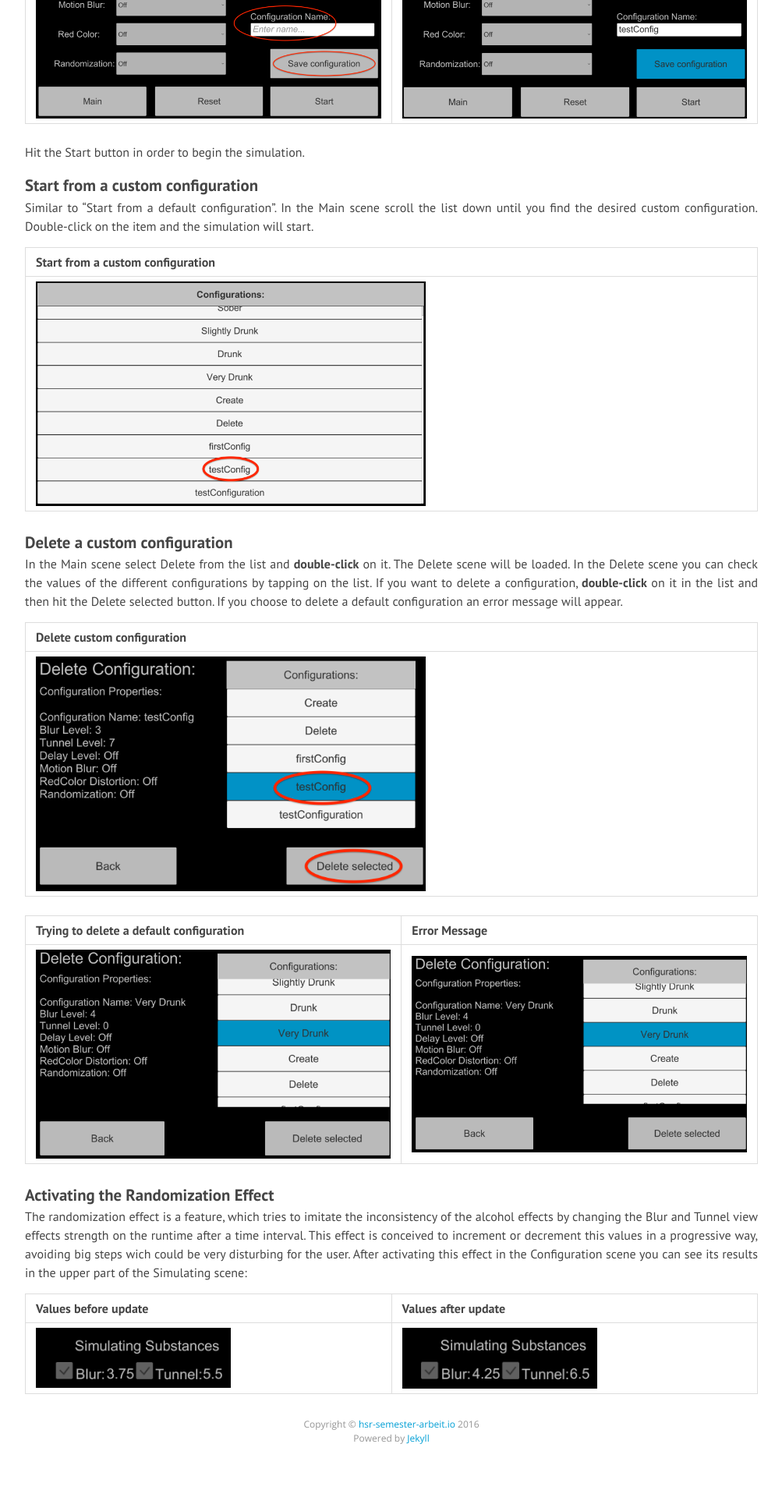
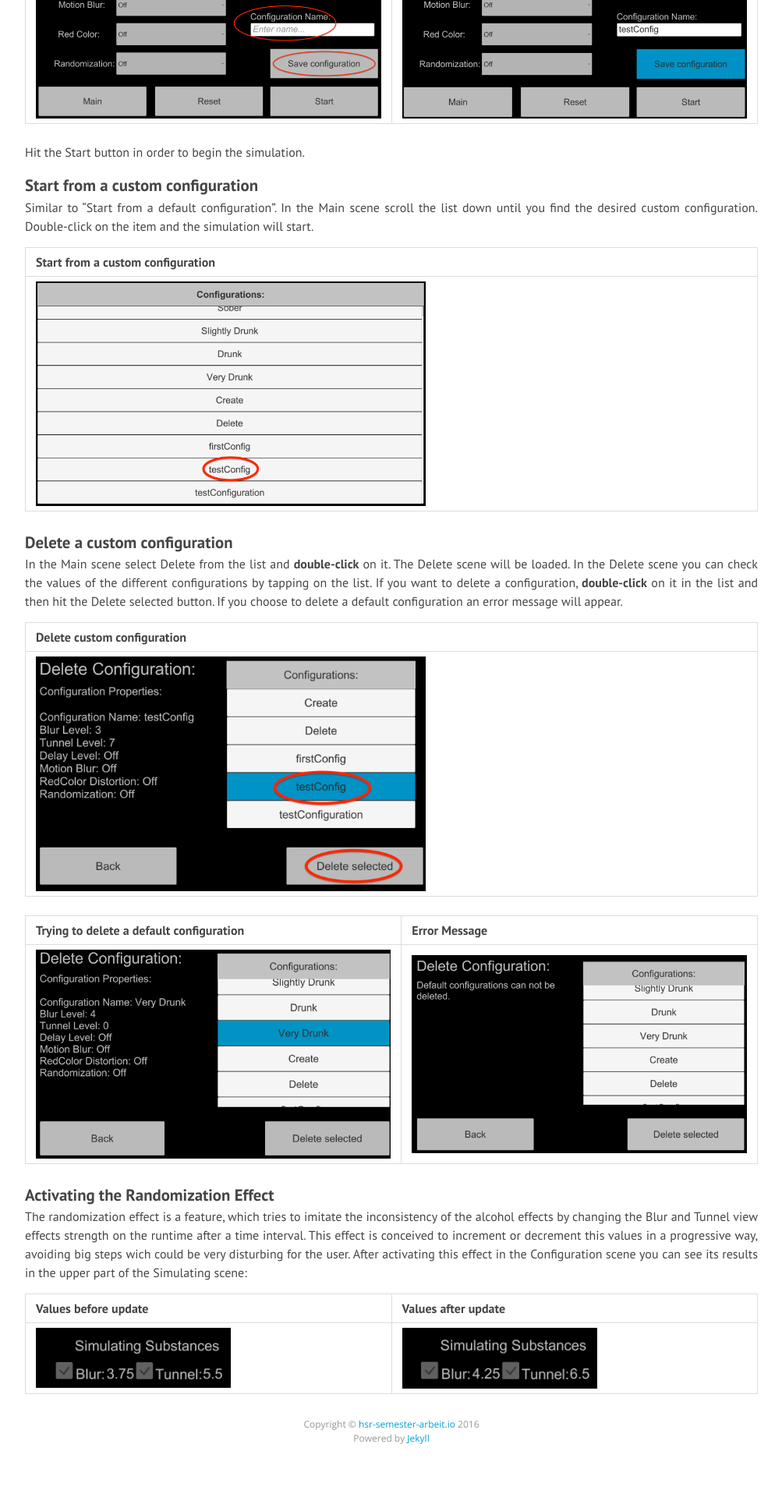
Before and after one commit to HSR-Semester-Arbeit2016/hsr-semester-arbeit2016.github.io, a Jekyll site: the page built from _posts/2016-12-10-users_manual.md, in a window 1280 px wide. Shown: the part 2742-4662 px from the top of the page at 78% size, without its empty margins (138-1141 px from the left). Built offline with Jekyll 4.4.1, drawn with Linux system fonts in a browser that asks for light colours; nearby versions of some CDN libraries.

Commit message:
modified error delete scene image
Signed-off-by: Roberto Cuervo <rcuervoa@hsr.ch>

```diff
--- a/_posts/2016-12-10-users_manual.md
+++ b/_posts/2016-12-10-users_manual.md
@@ -87,7 +87,7 @@ If you want to delete a configuration, **double-click** on it in the list and th
 
 | Trying to delete a default configuration | Error Message                            |
 | ---------------------------------------- | ---------------------------------------- |
-| <img src="/media/delete_scene.png" alt="Main Scene" style="width: 2000px;"/> | <img src="/media/delete_scene.png" alt="Main Scene" style="width: 2000px;"/> |
+| <img src="/media/delete_scene.png" alt="Main Scene" style="width: 2000px;"/> | <img src="/media/delete_scene_exception.png" alt="Main Scene" style="width: 2000px;"/> |
 
 ### Activating the Randomization Effect
 
```
